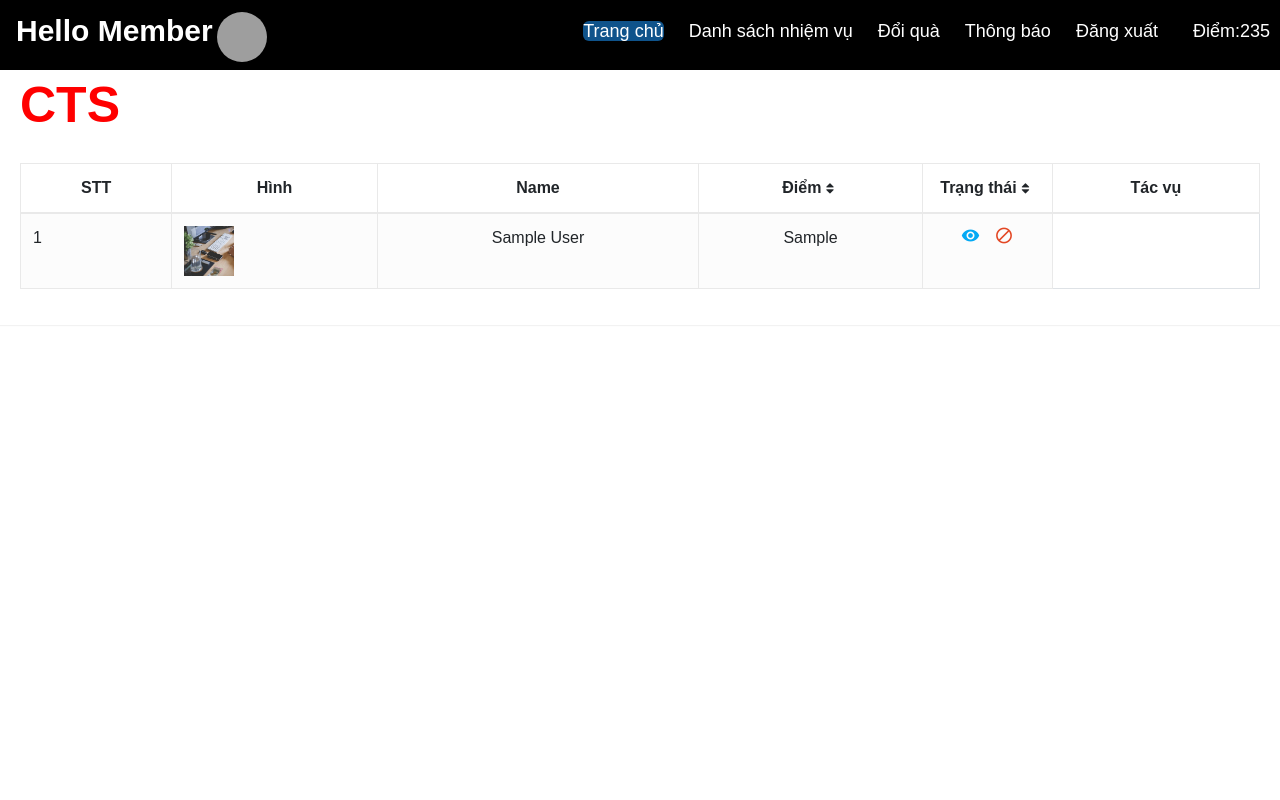
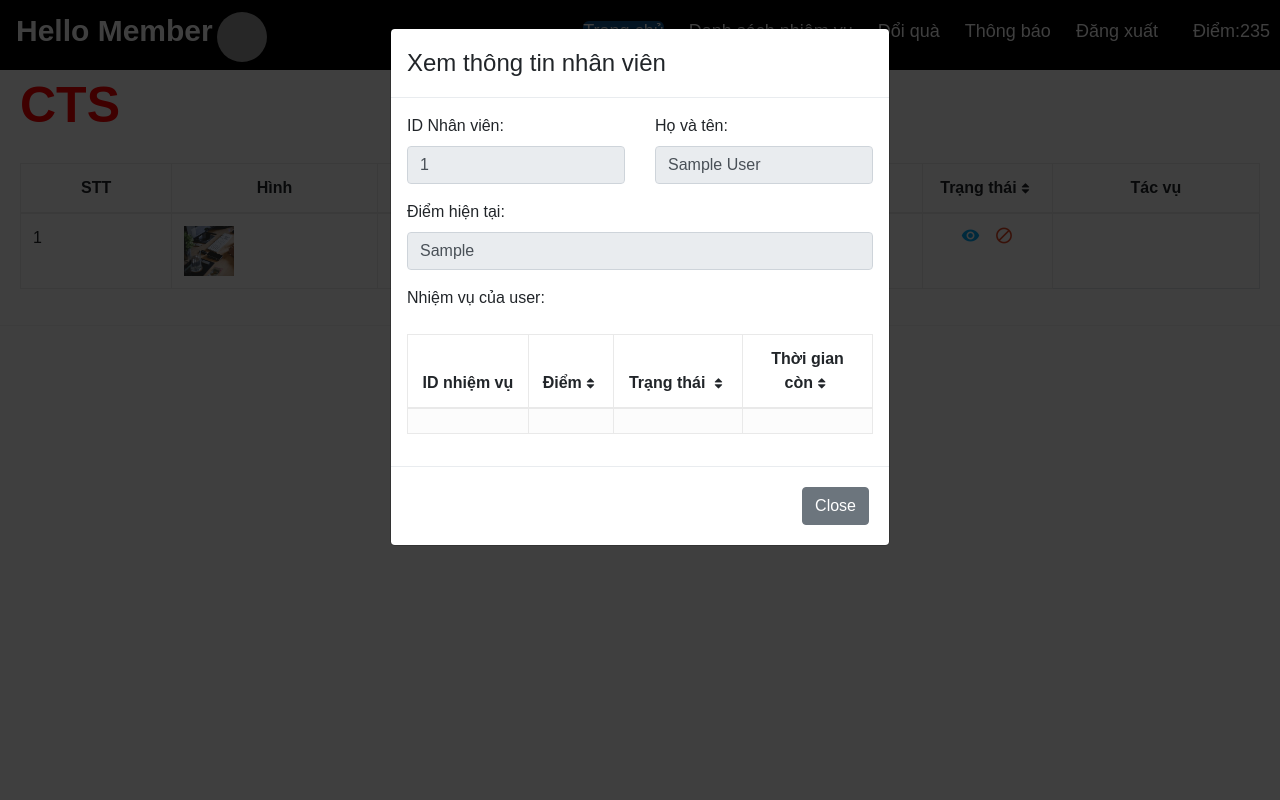
Before and after one commit to banxavi/CTS-project, a Flask app: page /usermanagement in a window 1280 px wide, after a click on "remove_red_eye". Run offline with Flask 2, Linux system fonts and the light colour scheme; tables that the repository leaves empty or names only in its code hold one stand-in row (values such as "Sample post"); lists and menus that the app fills with data are empty; parts of the project's set-up code (start-up, migrations or seed data) failed here and were passed over; some libraries are stand-ins or nearby versions; grey boxes are pictures that could not be loaded.

Commit message:
Second Done

```diff
--- a/app/CTS.py
+++ b/app/CTS.py
@@ -302,14 +302,14 @@ def managementward():
 def usermission():
     return render_template("usermission.html")
  # Mission avaiable
-@app.route('/usermissionavaiable')
-def usermissionavaiable():
-    cursors = mysql.connection.cursor()
-    cursor = mysql.connection.cursor()
-    cursor.execute('select Mission_Id, Title, Description, StartDate,EndDate,mission.Limit ,Point, State\
-    from cts.Mission ORDER BY Mission_Id ASC')
-    Data = cursor.fetchall()
-    return render_template("usermissionavaiable.html",Data=Data)
+# @app.route('/usermissionavaiable')
+# def usermissionavaiable():
+#     cursors = mysql.connection.cursor()
+#     cursor = mysql.connection.cursor()
+#     cursor.execute('select Mission_Id, Title, Description, StartDate,EndDate,mission.Limit ,Point, State\
+#     from cts.Mission ORDER BY Mission_Id ASC')
+#     Data = cursor.fetchall()
+#     return render_template("usermissionavaiable.html",Data=Data)
 @app.route('/nhannhiemvu/<id>/',methods=['GET','POST'])
 def nhannhiemvu(id):
 
--- a/app/templates/usermanagement.html
+++ b/app/templates/usermanagement.html
@@ -23,6 +23,7 @@
         });
     </script>
 </head>
+
 <body>
     <div>
         <div class="table-wrapper">
@@ -47,22 +48,22 @@
                         <th>Tác vụ</th>
                     </tr>
                 <tbody>
-                            {% for  a in EmployeeList %}
+                    {% for  data in EmployeeList %}
                     <tr>
-                                <td>{{a.0}}</td>
-                                <td><img src="{{ url_for('static', filename='hinhc.png') }}"  height = "50" width="50"/></td>
-                                <td style="text-align: center">{{a.1}}</td>
-                                <td style="text-align: center">{{a.5}}</td>
-                                {% if a.4 == 1  %}
+                        <td>{{data.0}}</td>
+                        <td><img src="{{ url_for('static', filename='hinhc.png') }}" height="50" width="50" /></td>
+                        <td style="text-align: center">{{data.1}}</td>
+                        <td style="text-align: center">{{data.5}}</td>
+                        {% if data.4 == 1  %}
                         <td style="text-align: center">Hoạt Động</td>
                         {% endif %}
-                                {% if a.4== 0 %}
+                        {% if data.4== 0 %}
                         <td style="text-align: center">Không Hoạt Động</td>
                         {% endif %}
 
                         <td style="text-align: center">
-                                    <a href="/view" data-toggle="modal" action data-target="#modalview{{a.0}}" class="view" title="Xem"><i
-                                            class="material-icons">remove_red_eye</i></a>
+                            <a href="/view" data-toggle="modal" action data-target="#modalview{{data.0}}" class="view"
+                                title="Xem"><i class="material-icons">remove_red_eye</i></a>
                             <a href="" class="delete" title="Cấm" data-toggle="tooltip">
                                 <i class="material-icons">block</i></a>
                         </td>
@@ -73,8 +74,8 @@
             </table>
         </div>
     </div>
-        {% for a in data1 %}
-         <div id="modalview{{a.0}}" class="modal fade" role="dialog">
+    {% for data in EmployeeList %}
+    <div id="modalview{{data.0}}" class="modal fade" role="dialog">
         <div class="modal-dialog">
             <div class="modal-content">
                 <div class="modal-header">
@@ -87,19 +88,18 @@
                                 <div class="col">
                                     <label>ID Nhân viên:</label>
 
-                                                    <input type="text" class="form-control" value="{{a.0}}" readonly />
+                                    <input type="text" class="form-control" value="{{data.0}}" readonly />
                                 </div>
                                 <div class="col">
                                     <label>Họ và tên:</label>
-                                                    <input type="text" class="form-control" value="{{a.1}}" readonly />
+                                    <input type="text" class="form-control" value="{{data.1}}" readonly />
                                 </div>
                             </div>
                         </div>
                         <div class="form-group">
                             <label>Điểm hiện tại:</label>
 
-                                            <input type="text" class="form-control" name="address" value="{{a.5}}"
-                                                readonly />
+                            <input type="text" class="form-control" name="address" value="{{data.5}}" readonly />
                         </div>
                         <div class="form-group">
                             <label>Nhiệm vụ của user:</label>
@@ -142,5 +142,6 @@
     </div>
     </form>
 </body>
+
 </html>
 {% endblock %}
```
Lines whose indentation alone changed are shown as unchanged.
